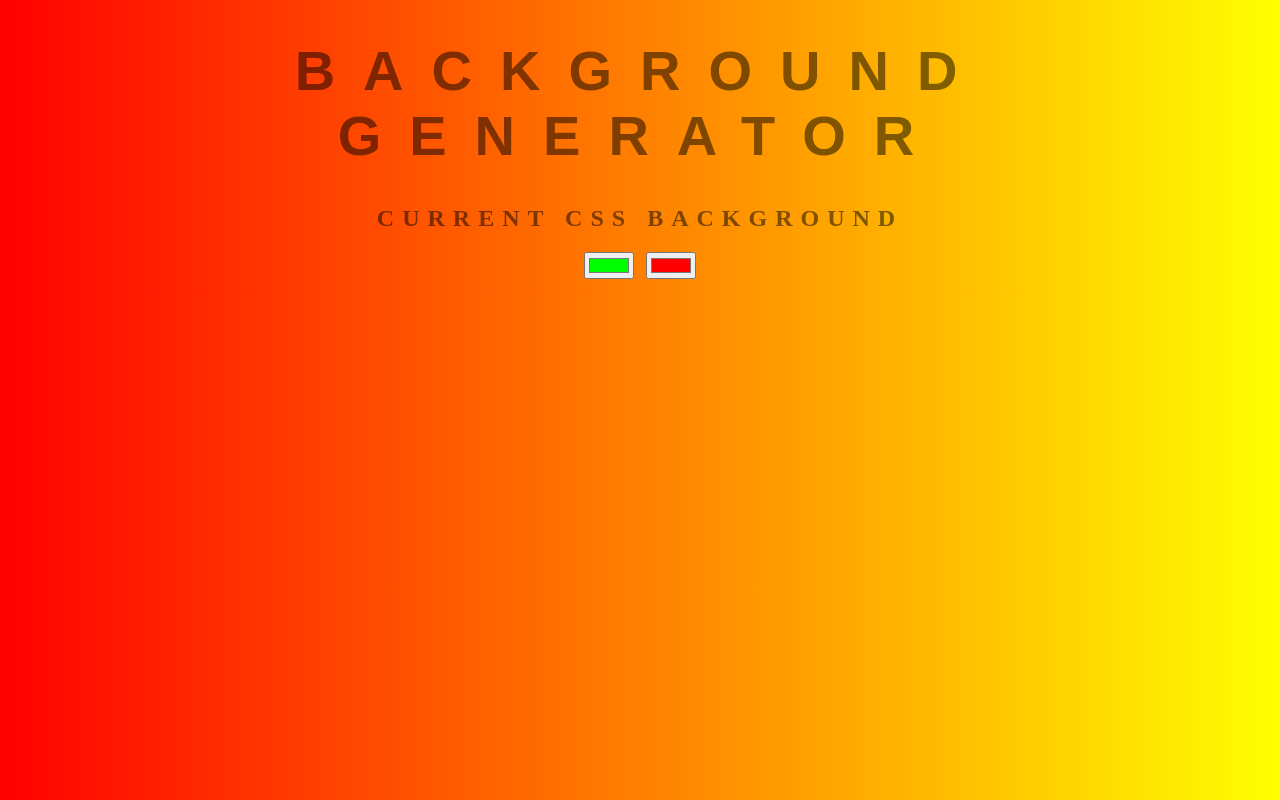
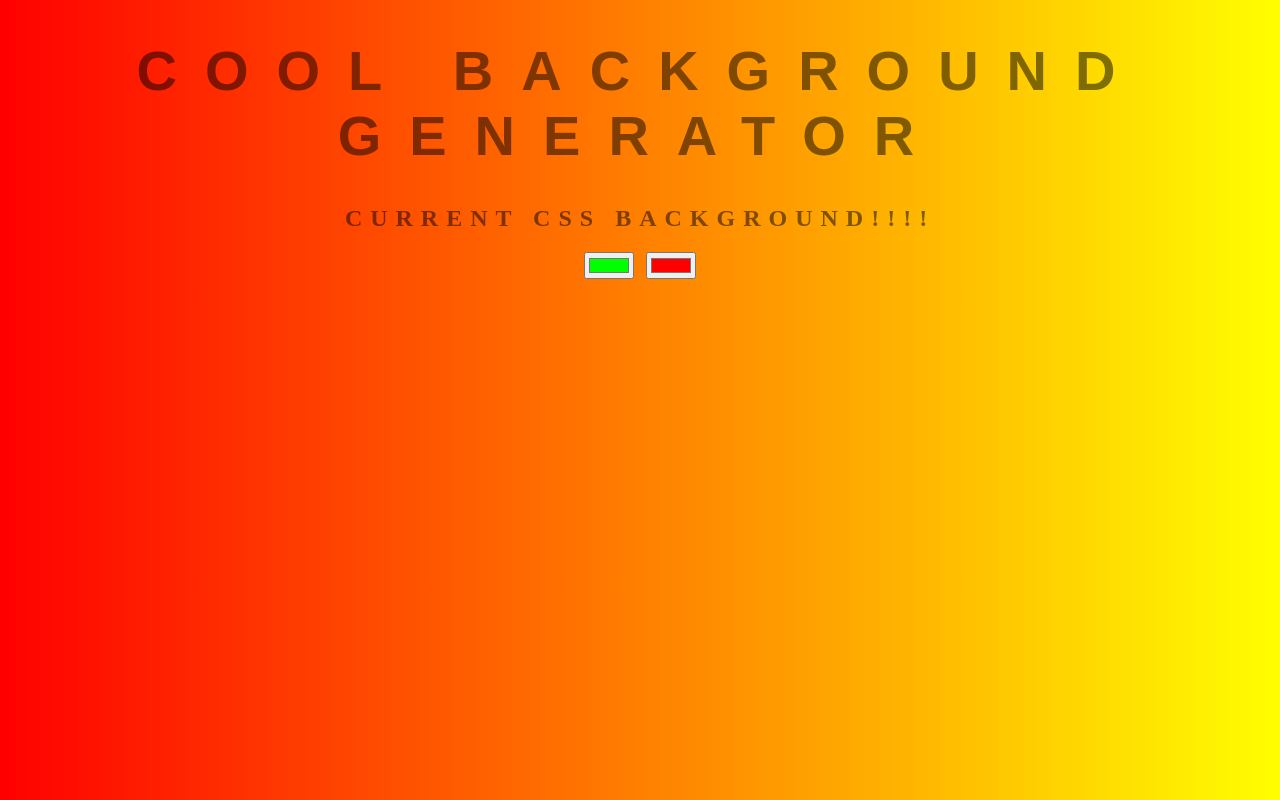
Before and after one commit to eunseochoi/background-generator, a plain HTML site: page index.html in a window 1280 px wide. Drawn offline with Linux system fonts and the light colour scheme.

Commit message:
changed h1 tag

```diff
--- a/index.html
+++ b/index.html
@@ -5,8 +5,8 @@
 	<link rel="stylesheet" type="text/css" href="style.css">
 </head>
 <body id = "gradient">
-	<h1>Background Generator</h1>
-	<h2>Current CSS Background</h2>
+	<h1>Cool Background Generator</h1>
+	<h2>Current CSS Background!!!!</h2>
 	<input class = "color1" type="color" name="color1" value = "#00ff00">
 	<input class = "color2" type="color" name="color2" value = "#ff0000">
 	<h3></h3>
```
